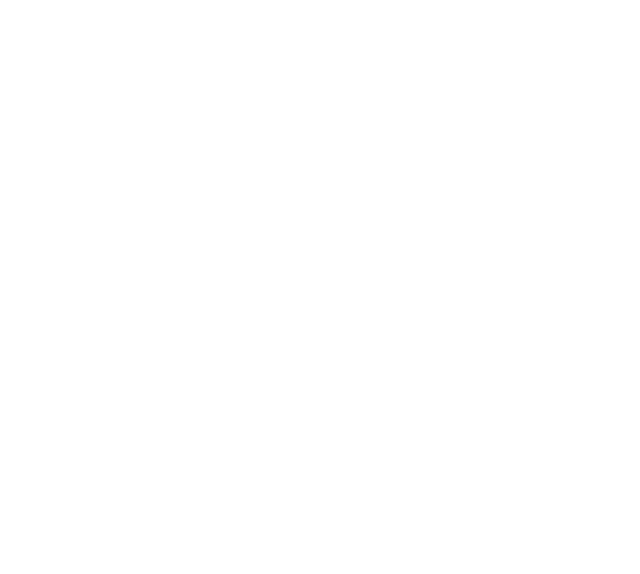
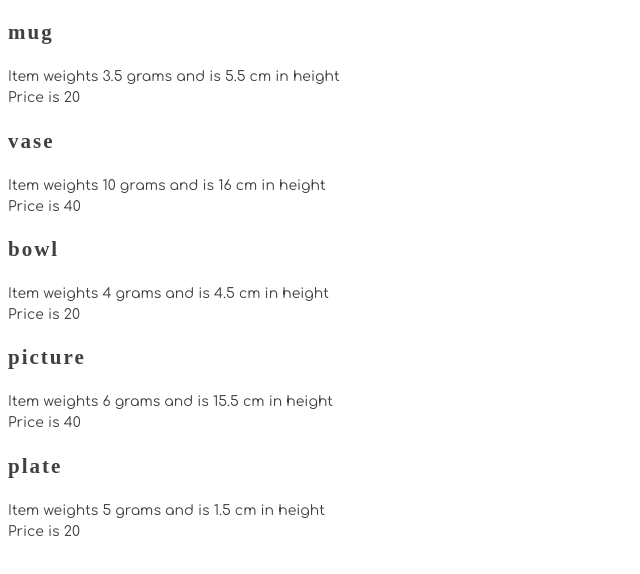
Before and after one commit to Evening-Cohort-31/Hairy-Potter-DaleHobbs-Dev, a website with bundled scripts: page src/index.html in a window 1280 px wide. Shown: the whole page, without its empty margins (0-640 px from the left). Built offline with nearby package versions, Linux system fonts and the light colour scheme; a web font is replaced by a local one.

Commit message:
Added PotteryList which makes HTML and script in main.js to target DOM element to add the HTML

```diff
--- a/src/index.html
+++ b/src/index.html
@@ -1,12 +1,13 @@
 <!DOCTYPE html>
 <html lang="en">
-<head>
-    <meta charset="UTF-8">
-    <meta name="viewport" content="width=device-width, initial-scale=1.0">
+  <head>
+    <meta charset="UTF-8" />
+    <meta name="viewport" content="width=device-width, initial-scale=1.0" />
     <title>Document</title>
-    <link rel="stylesheet" href="./styles/main.css">
-</head>
-<body>
+    <link rel="stylesheet" href="./styles/main.css" />
+  </head>
+  <body>
+    <article class="potteryList">Hello!</article>
     <script src="./scripts/main.js" type="module"></script>
-</body>
+  </body>
 </html>
--- /dev/null
+++ b/src/scripts/PotteryList.js
@@ -0,0 +1,15 @@
+export const PotteryList = (potteryObjectArray) => {
+  let html = "";
+  for (let pottery of potteryObjectArray) {
+    html += `<section class="pottery" id="pottery-${pottery.id}">
+        <h2 class="pottery_shape">${pottery.shape}</h2>
+        <div class="pottery_properties">
+        Item weights ${pottery.weight} grams and is ${pottery.height} cm in height
+        </div>
+        <div class="pottery_price">Price is ${pottery.price}</div>
+        </section>
+        `;
+  }
+
+  return html;
+};
--- a/src/scripts/main.js
+++ b/src/scripts/main.js
@@ -2,6 +2,7 @@
 import { makePottery } from "./PotteryWheel.js";
 import { firePottery } from "./Kiln.js";
 import { toSellOrNotToSell, usePottery } from "./PotteryCatalog.js";
+import { PotteryList } from "./PotteryList.js";
 
 // Make 5 pieces of pottery at the wheel
 // makePottery(shape,weight,height)
@@ -28,6 +29,18 @@ toSellOrNotToSell(firedBowl);
 toSellOrNotToSell(firedPicture);
 console.log(toSellOrNotToSell(firedPlate));
 let piecesToSell = usePottery();
+
 console.log(piecesToSell);
 
+console.log(PotteryList(piecesToSell));
+
+debugger;
+
 // Invoke the component function that renders the HTML list
+const potteryToSellArticle = document.querySelector(".potteryList");
+
+if (potteryToSellArticle) {
+  potteryToSellArticle.innerHTML = PotteryList(piecesToSell);
+} else {
+  console.error('Could not find element with class "potteryList"');
+}
```
Also changed, not shown: README.md.
